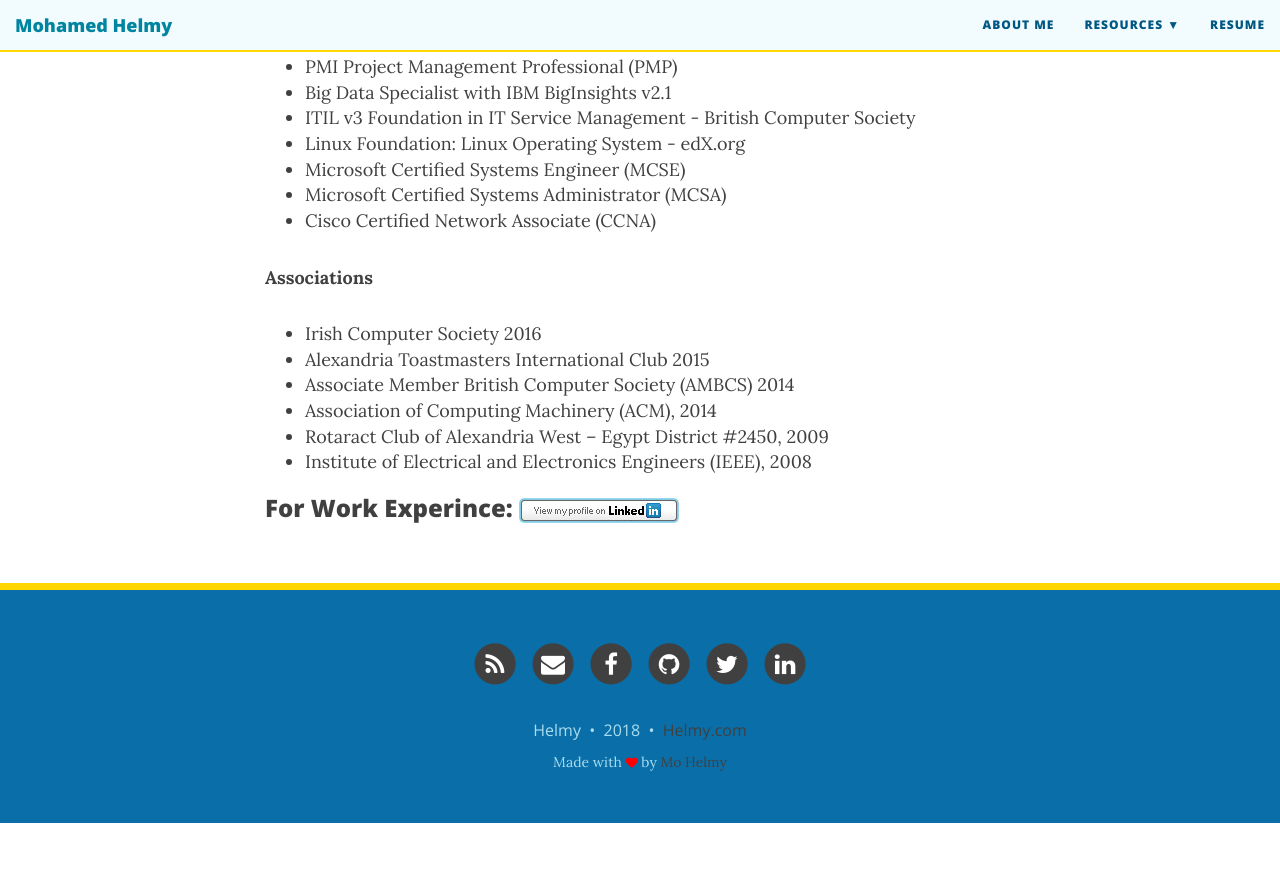
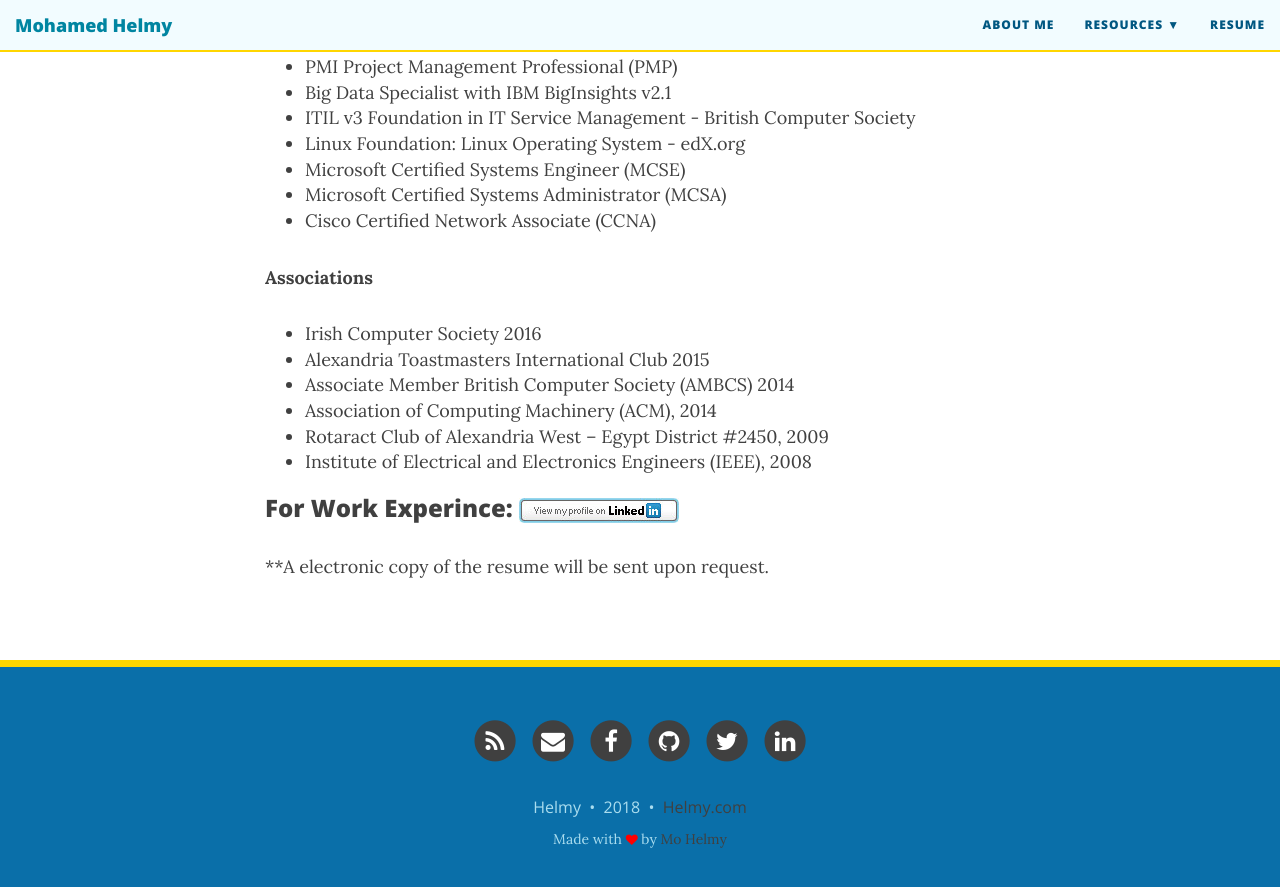
Before and after one commit to M-Helmy/m-helmy.github.io, a Jekyll site: the page built from resume.md, in a window 1280 px wide and 900 px high, scrolled down 1607 px. Shown: the top 887 px of the window. Built offline with Jekyll 4.4.1, drawn with Linux system fonts in a browser that asks for light colours; nearby versions of some CDN libraries; before the commit the page ends 2430 px from its top, so only the background shows below that.

Commit message:
Update resume.md

```diff
--- a/resume.md
+++ b/resume.md
@@ -60,3 +60,7 @@
 
 
 ### For Work Experince: <a href="https://www.linkedin.com/in/mohamedhelmy/" rel="nofollow" target="_blank"><img src="https://m-helmy.github.io/img/linkedin.jpg" alt="LinkedIn Add to Profile button"></a>
+
+
+
+**A electronic copy of the resume will be sent upon request.
```
